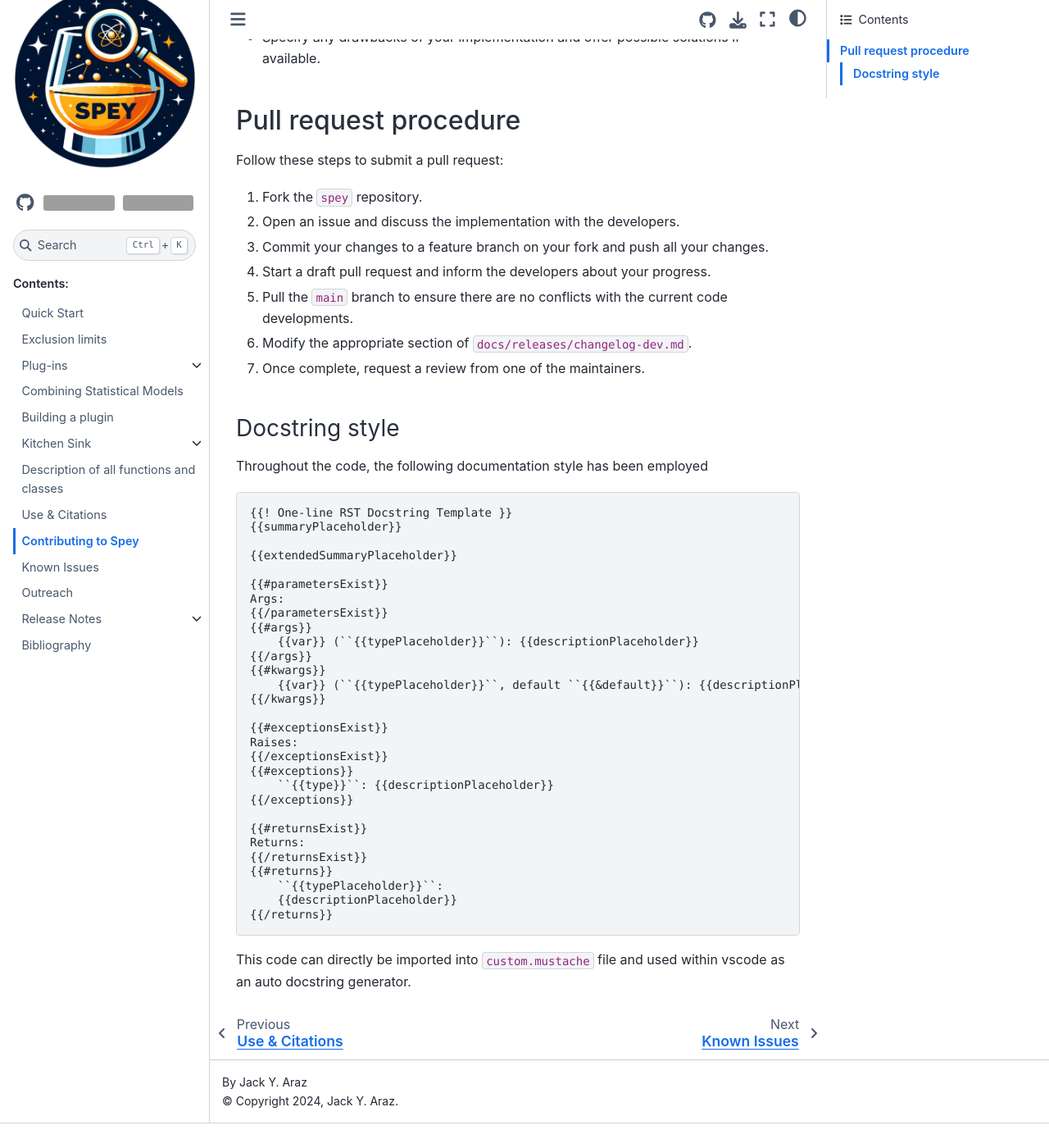
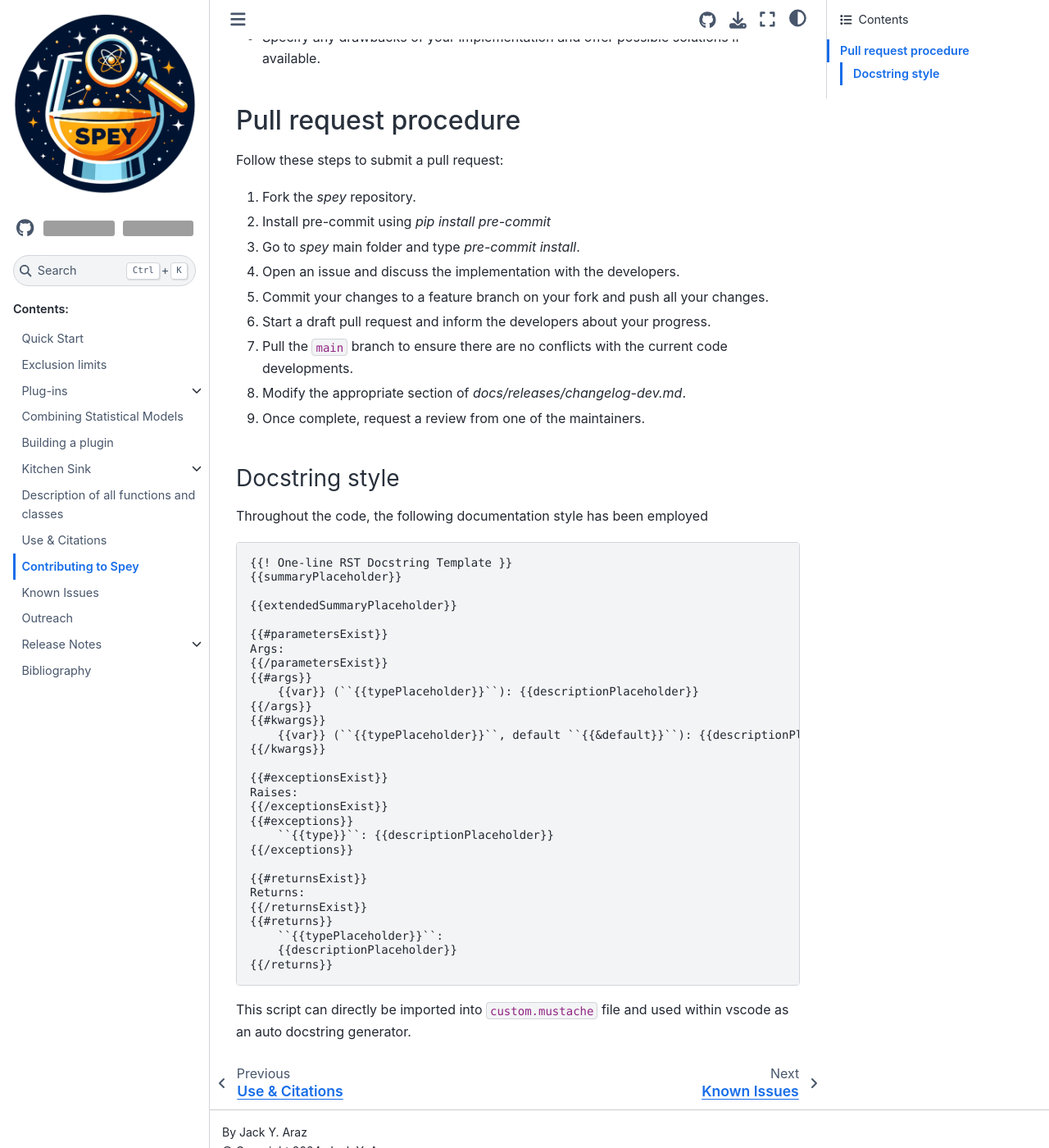
Before and after one commit to SpeysideHEP/spey, a Sphinx documentation site: the page built from docs/contributing.rst, in a window 1280 px wide and 1400 px high, scrolled down 430 px. Shown: the whole window at 82% size. Built offline with Sphinx 7.4.7 and the Sphinx Book theme 1.1.4, drawn with Linux system fonts in a browser that asks for light colours; before the commit the page ends 1800 px from its top, so only the background shows below that; grey boxes are pictures that could not be loaded.

Commit message:
update contrib

```diff
--- a/docs/contributing.rst
+++ b/docs/contributing.rst
@@ -21,13 +21,15 @@ Pull request procedure
 
 Follow these steps to submit a pull request:
 
-1. Fork the ``spey`` repository.
-2. Open an issue and discuss the implementation with the developers.
-3. Commit your changes to a feature branch on your fork and push all your changes.
-4. Start a draft pull request and inform the developers about your progress.
-5. Pull the ``main`` branch to ensure there are no conflicts with the current code developments.
-6. Modify the appropriate section of  ``docs/releases/changelog-dev.md``.
-7. Once complete, request a review from one of the maintainers.
+1. Fork the `spey` repository.
+2. Install pre-commit using `pip install pre-commit`
+3. Go to `spey` main folder and type `pre-commit install`.
+4. Open an issue and discuss the implementation with the developers.
+5. Commit your changes to a feature branch on your fork and push all your changes.
+6. Start a draft pull request and inform the developers about your progress.
+7. Pull the ``main`` branch to ensure there are no conflicts with the current code developments.
+8. Modify the appropriate section of `docs/releases/changelog-dev.md`.
+9. Once complete, request a review from one of the maintainers.
 
 Docstring style
 ~~~~~~~~~~~~~~~
@@ -66,5 +68,5 @@ Throughout the code, the following documentation style has been employed
         {{descriptionPlaceholder}}
     {{/returns}}
 
-This code can directly be imported into ``custom.mustache`` file and used within
+This script can directly be imported into ``custom.mustache`` file and used within
 vscode as an auto docstring generator.
```
Also changed, not shown: CONTRIBUTING.md (+8 -6 lines), 1 other file.
